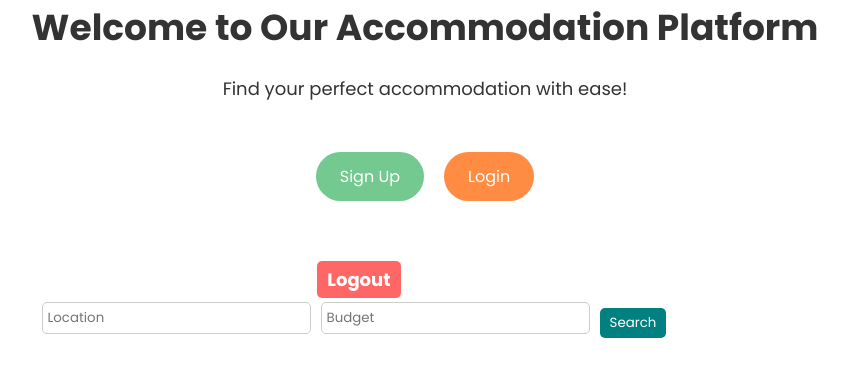
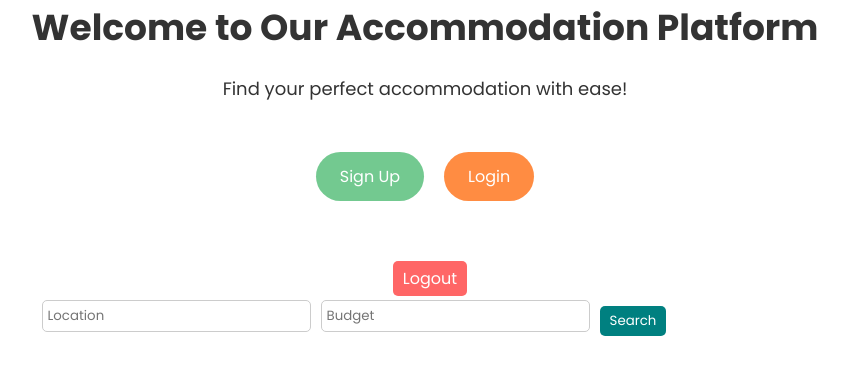
Before and after one commit to mr-vance/findResidence, a React (Create React App) app: page /home in a window 1280 px wide. Shown: the top 376 px of the page, without its empty margins (215-1063 px from the left). Built offline with nearby package versions, Linux system fonts and the light colour scheme.

Commit message:
much progress made

```diff
--- a/src/firebaseConfig.js
+++ b/src/firebaseConfig.js
@@ -1,7 +1,6 @@
 // firebaseConfig.js
 import { initializeApp } from "firebase/app";
 import { getAuth, createUserWithEmailAndPassword } from "firebase/auth";
-import { getFirestore } from 'firebase/firestore';
 
 
 const firebaseConfig = {
@@ -20,5 +19,5 @@ export const app = initializeApp(firebaseConfig);
 
 // Initialize Firebase Auth and get the 'auth' object
 const auth = getAuth(app);
-const firestore = getFirestore(app);
-export { auth, createUserWithEmailAndPassword, firestore };
+
+export { auth, createUserWithEmailAndPassword};
--- a/src/pages/home.css
+++ b/src/pages/home.css
@@ -4,10 +4,11 @@
   }
 
   nav {
+    display: flex;
+    flex-direction: column;
     padding: 10px;
-    display: flex;
     justify-content: space-between;
-    align-items: center;
+
   }
 
   .username {
--- a/src/pages/home.js
+++ b/src/pages/home.js
@@ -54,28 +54,34 @@ import './home.css';
       {/* Navbar */}
       <nav>
         <div className="nav-container">
+
           <div className="username">
             {email}
-            <div className="logout-button" onClick={handleLogout}>
+          </div>
+
+          <div className="logout-button" onClick={handleLogout}>
               Logout
             </div>
-          </div>
-          <div className="search-container">
+        </div>
+
+        <div className="search-container">
+
             <input
               type="text"
               placeholder="Location"
               value={location}
-              onChange={(e) => setLocation(e.target.value)}
-            />
+              onChange={(e) => setLocation(e.target.value)}/>
+
             <input
               type="text"
               placeholder="Budget"
               value={budget}
               onChange={(e) => setBudget(e.target.value)}
             />
+
             <button onClick={handleSearch}>Search</button>
           </div>
-        </div>
+
       </nav>
 
       {/* Residences */}
--- a/src/pages/signup.js
+++ b/src/pages/signup.js
@@ -1,8 +1,8 @@
 // signup.js
 import React, { useState } from 'react';
-import {auth, app} from '../firebaseConfig';
+import {auth} from '../firebaseConfig';
 import './signup-login.css';
-import { AuthErrorCodes, createUserWithEmailAndPassword, getAuth } from "firebase/auth";
+import { AuthErrorCodes, createUserWithEmailAndPassword} from "firebase/auth";
 
 
 const Signup = () => {
@@ -32,6 +32,7 @@ const Signup = () => {
     createUserWithEmailAndPassword(auth, email, password)
       .then((userCredential) => {
         // Signed up
+        alert("Signup successful!");
         console.log(userCredential.user);
         // ...
       })
```
